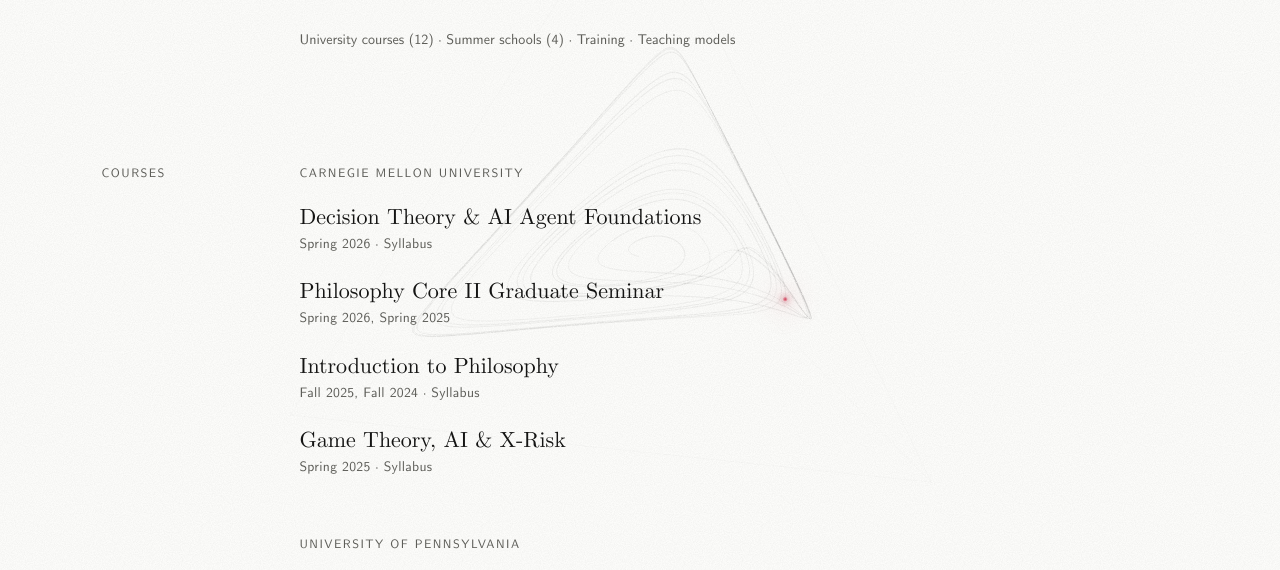
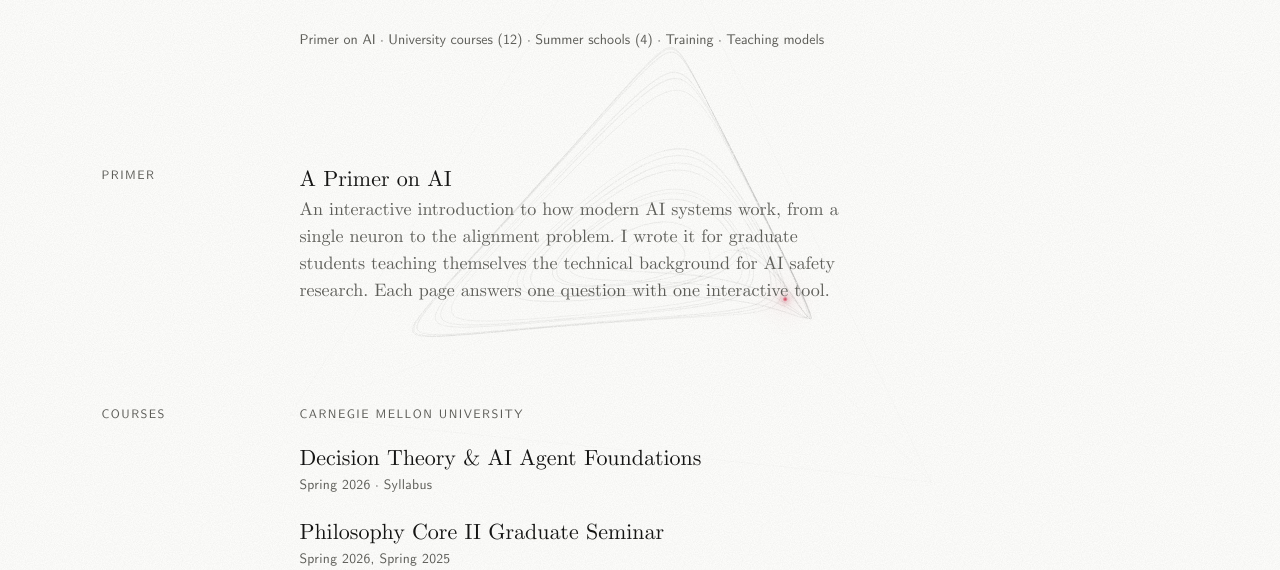
Before and after one commit to amohseni/Aydin-Mohseni-Website, an Eleventy site: page src/teaching.njk in a window 1280 px wide. Shown: the part 199-769 px from the top of the page. Built offline with nearby package versions, Linux system fonts and the light colour scheme; Eleventy itself is replaced by a stand-in of ours; files that its build step writes are made by us from their sources.

Commit message:
Teaching: add A Primer on AI (#8)
Links /teaching/primer-on-ai/ from the Teaching page (new Primer section and
jump link). The link checker allows that path because the deploy workflow
copies the primer in after the checks.


Claude-Session: https://claude.ai/code/session_012UBabnm2d8p6QDi9dDSFBp

Co-authored-by: Claude <noreply@anthropic.com>

```diff
--- a/src/_data/teaching.yml
+++ b/src/_data/teaching.yml
@@ -2,6 +2,13 @@
 # Course titles follow the CV; old-site variants are listed in docs/CONTENT-AUDIT.md.
 # Courses are newest first; a course taught in several terms is one entry.
 # `syllabus`: the latest syllabus for that course (from Aydin's laptop, 12 Nov 2026).
+
+# Teaching materials I've written. The primer is its own repo (amohseni/AI-Safety-Fundamentals),
+# copied to /teaching/primer-on-ai/ by the deploy workflow.
+materials:
+  - title: "A Primer on AI"
+    href: "/teaching/primer-on-ai/"
+    summary: "An interactive introduction to how modern AI systems work, from a single neuron to the alignment problem. I wrote it for graduate students teaching themselves the technical background for AI safety research. Each page answers one question with one interactive tool."
 
 courses:
   - title: "Decision Theory & AI Agent Foundations"
--- a/src/teaching.njk
+++ b/src/teaching.njk
@@ -2,7 +2,7 @@
 layout: layouts/base.njk
 title: Teaching
 permalink: /teaching/
-description: "Courses taught by Aydin Mohseni at Carnegie Mellon University, the University of Pennsylvania and the University of California, Irvine, with summer schools and teaching training."
+description: "Courses taught by Aydin Mohseni at Carnegie Mellon University, the University of Pennsylvania and the University of California, Irvine, with summer schools, teaching training, and an interactive primer on AI."
 ---
 {%- from "partials/macros.njk" import section with context -%}
 {%- set institutions = [] -%}
@@ -10,8 +10,16 @@ description: "Courses taught by Aydin Mohseni at Carnegie Mellon University, the
 
 <section class="hero page-head" aria-labelledby="t-title">
   <h1 id="t-title">Courses and summer schools</h1>
-  <p class="who"><a href="#courses">University courses</a> ({{ teaching.courses.length }}) · <a href="#short-courses">Summer schools</a> ({{ teaching.short_courses.length }}) · <a href="#training">Training</a> · <a href="{{ '/models/' | url }}#teaching-models">Teaching models</a></p>
+  <p class="who"><a href="#primer">Primer on AI</a> · <a href="#courses">University courses</a> ({{ teaching.courses.length }}) · <a href="#short-courses">Summer schools</a> ({{ teaching.short_courses.length }}) · <a href="#training">Training</a> · <a href="{{ '/models/' | url }}#teaching-models">Teaching models</a></p>
 </section>
+
+{% call section("Primer", "primer") %}
+<ul class="featured">
+  {%- for m in teaching.materials %}
+  <li><span class="t"><a href="{{ m.href | url }}">{{ m.title }}</a></span><span class="d">{{ m.summary }}</span></li>
+  {%- endfor %}
+</ul>
+{% endcall %}
 
 {% call section("Courses", "courses") %}
 {%- for inst in institutions %}
```
Also changed, not shown: .github/workflows/deploy.yml.
